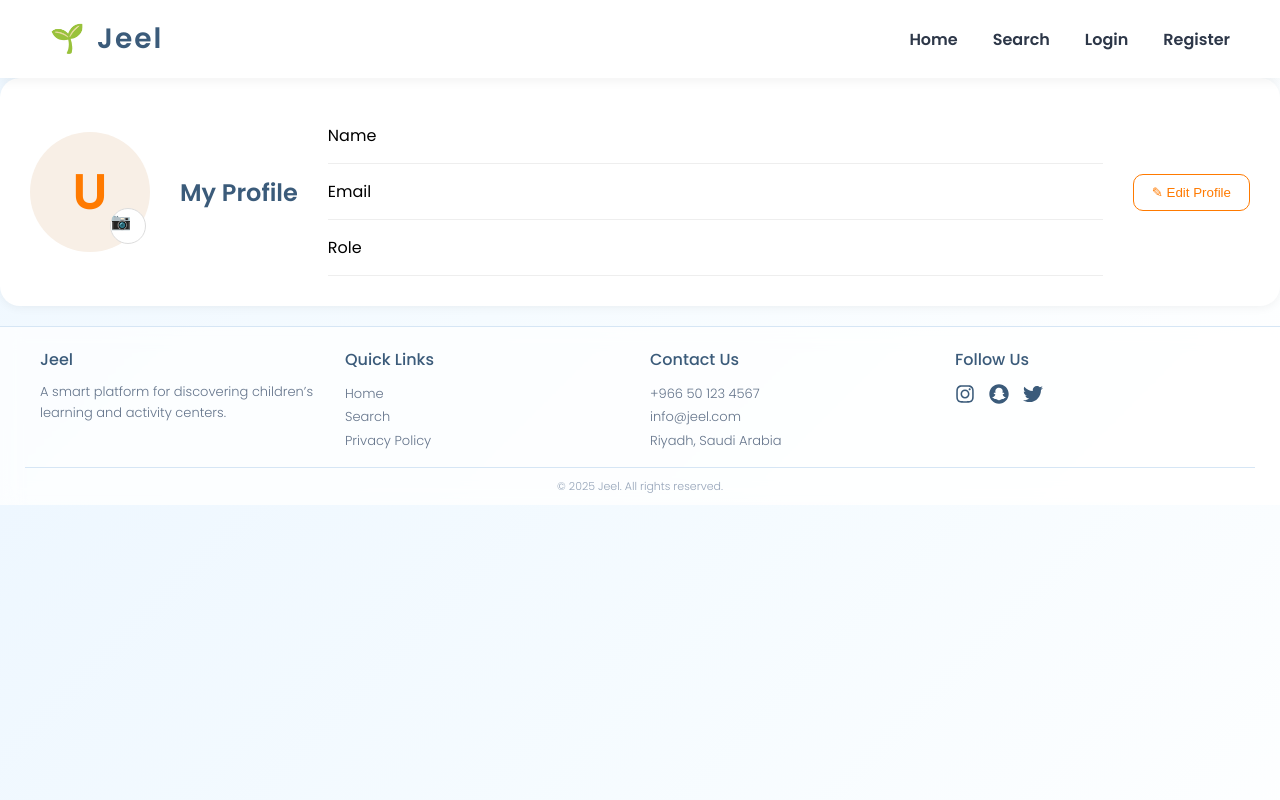
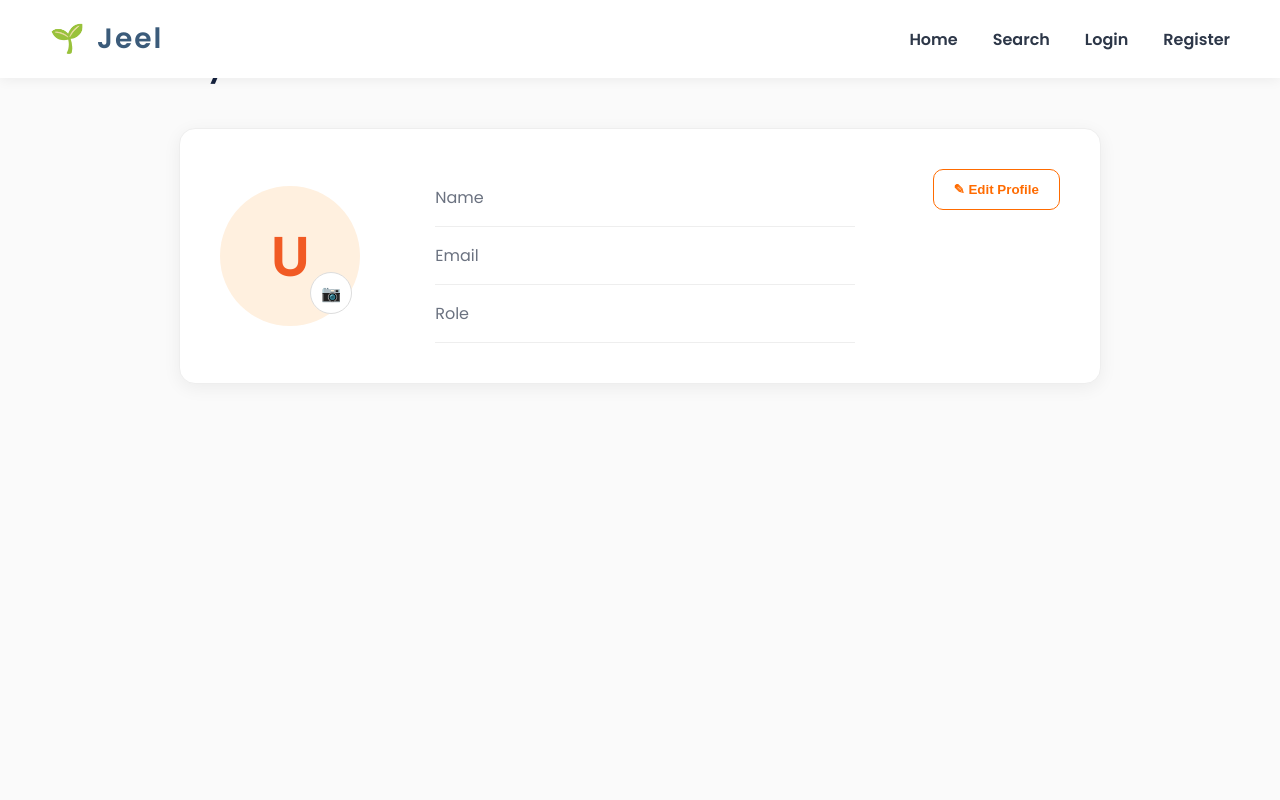
Before and after one commit to Nouf2027/Portfolio-Project, a React (Create React App) app in the folder Stage 4/frontend/: page /profile in a window 1280 px wide. Shown: the top 800 px of the page. Built offline with nearby package versions, Linux system fonts and the light colour scheme.

Commit message:
Style profile like reference

```diff
--- a/Stage 4/frontend/src/App.css
+++ b/Stage 4/frontend/src/App.css
@@ -222,93 +222,132 @@ h1, h2, h3 {
 }
 
 /* PROFILE PAGE */
-.profile-card{
-  background:#fff;
-  border-radius:20px;
-  padding:30px;
-  display:flex;
-  align-items:center;
-  gap:30px;
-  box-shadow:0 2px 10px rgba(0,0,0,0.05);
+  .clean-profile-page {
+  background: #fafafa;
+  min-height: 100vh;
+  padding: 50px 14%;
 }
 
-.avatar{
-  width:120px;
-  height:120px;
-  border-radius:50%;
-  overflow:hidden;
-  background:#f8efe6;
-  display:flex;
-  align-items:center;
-  justify-content:center;
-  font-size:50px;
-  font-weight:bold;
-  color:#ff7a00;
+.clean-profile-grid {
+  display: flex;
+  flex-direction: column;
+  gap: 26px;
 }
 
-.avatar img{
-  width:100%;
-  height:100%;
-  object-fit:cover;
+.profile-card,
+.bookings-card {
+  background: white;
+  border: 1px solid #eeeeee;
+  border-radius: 16px;
+  box-shadow: 0 4px 18px rgba(0, 0, 0, 0.06);
 }
 
-.profile-info{
-  flex:1;
+.profile-card {
+  position: relative;
+  display: grid;
+  grid-template-columns: 180px 1fr 170px;
+  align-items: center;
+  gap: 35px;
+  padding: 40px;
 }
 
-.info-row{
-  display:flex;
-  justify-content:space-between;
-  padding:15px 0;
-  border-bottom:1px solid #eee;
-}
-
-.edit-profile-btn{
-  border:1px solid #ff7a00;
-  background:white;
-  color:#ff7a00;
-  padding:10px 18px;
-  border-radius:10px;
-  cursor:pointer;
+.profile-card h1 {
+  position: absolute;
+  top: -85px;
+  left: 0;
+  font-size: 30px;
+  color: #14213d;
 }
 
 .avatar-box {
   position: relative;
+  width: 140px;
+  height: 140px;
+}
+
+.avatar {
+  width: 140px;
+  height: 140px;
+  border-radius: 50%;
+  background: #fff0df;
+  color: #f15a24;
+  display: flex;
+  align-items: center;
+  justify-content: center;
+  font-size: 56px;
+  font-weight: 700;
+  overflow: hidden;
+}
+
+.avatar img {
+  width: 100%;
+  height: 100%;
+  object-fit: cover;
 }
 
 .camera-btn {
   position: absolute;
-  right: 4px;
-  bottom: 8px;
-  width: 36px;
-  height: 36px;
+  right: 8px;
+  bottom: 12px;
+  width: 42px;
+  height: 42px;
   border-radius: 50%;
+  background: white;
   border: 1px solid #ddd;
-  background: white;
+  display: flex;
+  align-items: center;
+  justify-content: center;
+  cursor: pointer;
 }
 
-.bookings-card {
+.profile-info {
+  width: 100%;
+}
+
+.info-row {
+  display: grid;
+  grid-template-columns: 130px 1fr;
+  padding: 16px 0;
+  border-bottom: 1px solid #eeeeee;
+}
+
+.info-row span {
+  color: #6b7280;
+}
+
+.info-row strong {
+  color: #1f2937;
+}
+
+.edit-profile-btn {
+  align-self: start;
+  justify-self: end;
+  border: 1px solid #ff6b00;
   background: white;
-  border-radius: 16px;
-  box-shadow: 0 4px 18px rgba(0,0,0,0.06);
-  border: 1px solid #eee;
-  margin-top: 25px;
-  overflow: hidden;
+  color: #ff6b00;
+  padding: 12px 20px;
+  border-radius: 10px;
+  font-weight: 700;
+  cursor: pointer;
 }
 
 .bookings-header {
   padding: 22px 28px;
-  border-bottom: 1px solid #eee;
+  border-bottom: 1px solid #eeeeee;
+}
+
+.bookings-header h2 {
+  color: #14213d;
 }
 
 .empty-box {
   text-align: center;
-  padding: 55px 20px;
+  padding: 60px 20px;
 }
 
 .empty-icon {
-  font-size: 65px;
-  margin-bottom: 18px;
+  font-size: 70px;
+  margin-bottom: 15px;
 }
 
 .empty-box h3 {
@@ -318,22 +357,24 @@ h1, h2, h3 {
 
 .empty-box p {
   color: #6b7280;
-  margin-bottom: 22px;
+  margin-bottom: 24px;
+}
+
+.main-btn {
+  display: inline-block;
+  background: linear-gradient(90deg, #ff8a1c, #ff5b00);
+  color: white !important;
+  padding: 13px 35px;
+  border-radius: 9px;
+  text-decoration: none;
+  border: none;
+  font-weight: 700;
+  cursor: pointer;
 }
 
 
-.main-btn {
-  display: inline-block;
-  background: #ff7a00;
-  color: white;
-  padding: 12px 24px;
-  border-radius: 10px;
-  text-decoration: none;
-  font-weight: 600;
-  border: none;
-  cursor: pointer;
-  transition: 0.3s;
-}
+
+
 
 .main-btn:hover {
   background: #e86f00;
```
